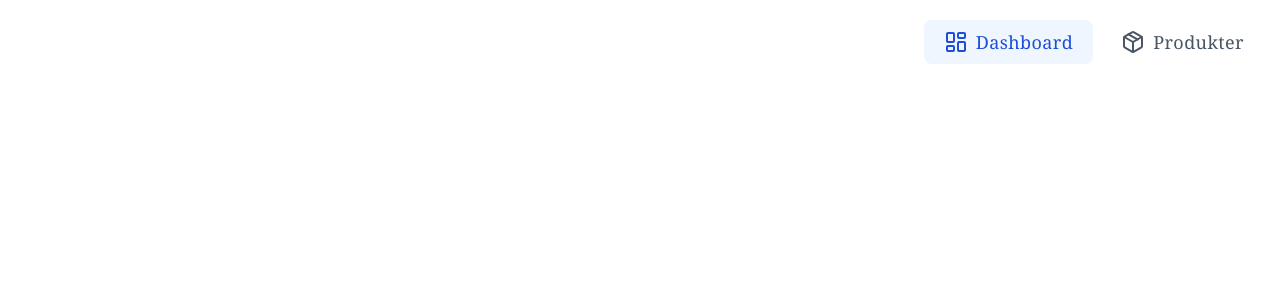
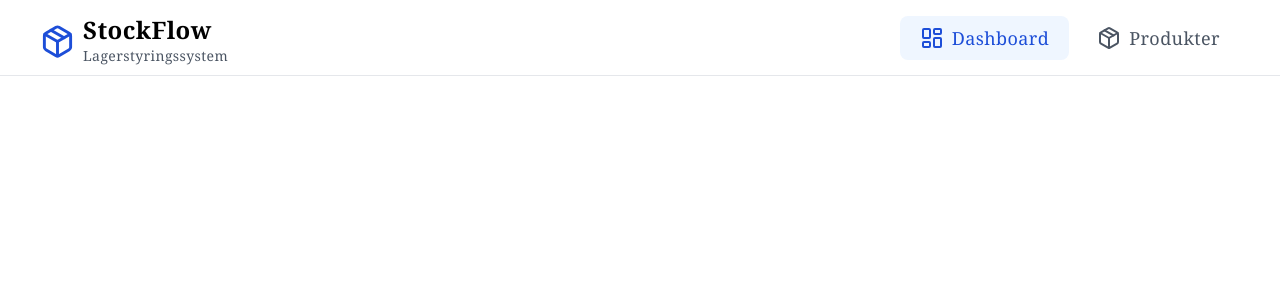
Before and after one commit to andr9528/Specialisterne-Inventory, a React (Vite) app in the folder Frontend/: page / in a window 1280 px wide. Shown: the top 300 px of the page. Built offline with nearby package versions, Linux system fonts and the light colour scheme.

Commit message:
added h1 and icon to the navbar

```diff
--- a/Frontend/src/shared/components/TopNav.tsx
+++ b/Frontend/src/shared/components/TopNav.tsx
@@ -1,5 +1,6 @@
 import { NavLink, type NavLinkRenderProps } from "react-router-dom";
 import { router } from "../../app/router";
+import { Package } from 'lucide-react';
 
 /**
  * The top navigation component
@@ -15,7 +16,7 @@ const TopNav = () => {
             return `text-primary bg-blue-50 ${baseStyle}`;
         }
 
-        return `text-gray-600 hover:bg-gray-100 hover:text-gray-900 ${baseStyle}`;
+        return `text-gray hover:bg-gray-100 hover:text-gray-900 ${baseStyle}`;
     }
 
     const navLinks = routes[0].children!
@@ -31,8 +32,17 @@ const TopNav = () => {
 
     return (
         <nav className={`fixed top-0 left-0 right-0 z-50 text-lg bg-white`}>
-            <div className="w-full mx-auto px-4 mt-5">
-                <div className="flex justify-end gap-5">
+            <div className="w-full mx-auto px-10 mt-4 border-b border-gray-200">
+                <div className="flex justify-between gap-5 mb-2">
+
+                    <div className="flex flex-row gap-2 items-center">
+                        <Package size="35" className="text-primary"/>
+                        <div className="flex flex-col">
+                            <h1 className="">StockFlow</h1>
+                            <p>Lagerstyringssystem</p>
+                        </div>
+                    </div>
+
                     <ul className="flex gap-2">
                         {navLinks}
                     </ul>
--- a/Frontend/src/shared/style/index.css
+++ b/Frontend/src/shared/style/index.css
@@ -1,9 +1,14 @@
 @import "tailwindcss";
 
+:root {
+    --font-weight-medium: 400;
+    --font-weight-bold: 600;
+}
 
 @theme {
     --color-background: #F3F4F6;
-    --color-primary: #1D4ED8
+    --color-primary: #1D4ED8;
+    --color-gray: #4B5563;
 }
 
 @layer base {
@@ -12,6 +17,21 @@
     }
 
     html {
-        font-weight: 400;
+        font-weight: var(--font-weight-medium);
+    }
+
+    h1 {
+        font-size: var(--text-2xl);
+        font-weight: var(--font-weight-bold);
+        line-height: 1.2;
+    }
+
+    h2 {
+        font-size: var(--text-xl);
+    }
+
+    p {
+        font-size: var(--text-sm);
+        color: var(--color-gray)
     }
 }
```
